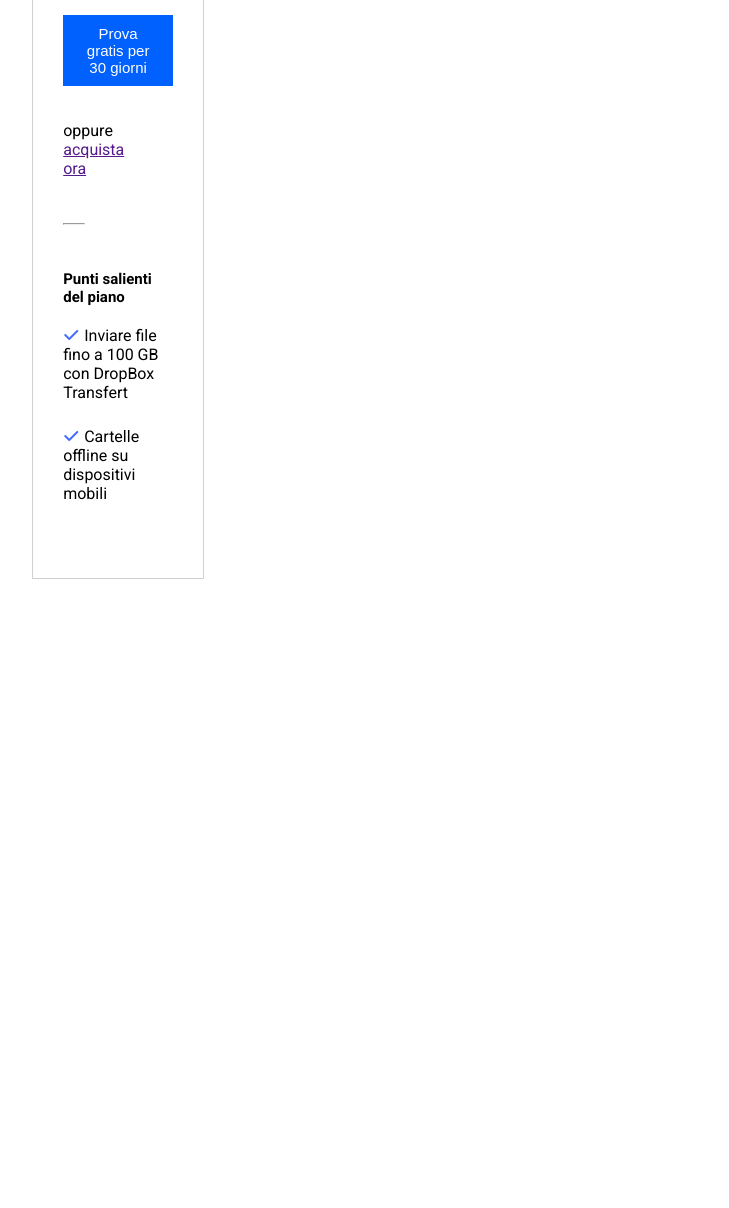
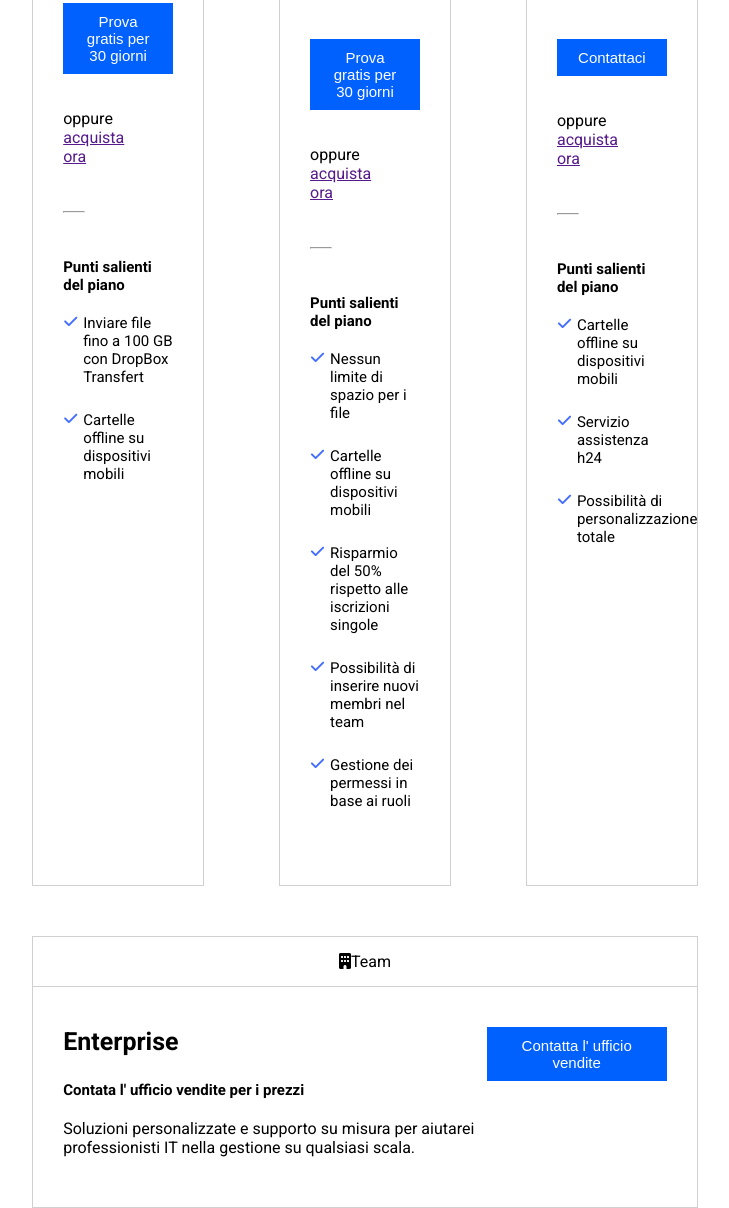
Before and after one commit to NicholasConti/htmlcss-dropbox, a plain HTML site: page index.html in a window 1280 px wide. Shown: the part 1929-3137 px from the top of the page, without its empty margins (275-1004 px from the left). Before the commit the page ends 2508 px from the top, so only its background shows below. Drawn offline with Linux system fonts and the light colour scheme.

Commit message:
section-plan

```diff
--- a/css/style.css
+++ b/css/style.css
@@ -42,7 +42,7 @@ h5{
     margin-bottom: 20px;
 }
 
-.body-table div{
+.table .body-table div{
     font-size: 13px;
     color: gray;
     margin-bottom: 50px;
@@ -160,26 +160,30 @@ h1{
 .tit-table{
     padding: 15px 0;
     text-align: center;
+    border-bottom: 1px solid #d0d0d3;
 }
 
-.table > div{
+.prices > .table{
     border: 1px solid #d0d0d3;
 }
+
 .body-table{
     padding: 40px 30px 50px;
 }
 
 .body-table .benefits li{
     margin-bottom: 25px;
-
+    display: flex;
+    font-size: 15px;
 }
 
 .prices .benefits i{
     margin-right: 5px;
 }
 
-.prices .body-table .btn{
+.prices .table .body-table .btn{
     margin: 35px 0;
+    width: 100%;
 }
 
 .prices .body-table hr{
@@ -192,3 +196,24 @@ h1{
     color: #426dff;
     font-weight: bold;
 }
+
+.enterprise{
+    border: 1px solid #d0d0d3;
+    width: 100%;
+}
+
+.enterprise > .body-table{
+    display: flex;
+    justify-content: space-between;
+
+}
+
+.enterprise > .body-table > div:first-child{
+    width: 75%;
+}
+
+.enterprise > .body-table > div:last-child{
+    align-self: flex-start;
+}
+
+/* --------------------------------------------------- */
--- a/index.html
+++ b/index.html
@@ -83,6 +83,72 @@
                             </ul>
                         </div>
                     </div>
+                    <div class="table">
+                        <div class="tit-table">
+                            <i class="fa-solid fa-users"></i>Team
+                        </div>
+                        <div class="body-table">
+                            <h3>Advanced</h3>
+                            <h5>€ 18.00</h5>
+                            <div>/utente/mese</div>
+                            <ul class="benefits">
+                                <li><i class="fa-solid fa-users"></i>3 o più utenti</li>
+                                <li><i class="fa-solid fa-folder"></i>Tutto lo spazio di cui ha bisogno il tuo team</li>
+                                <li><i class="fa-solid fa-share-nodes"></i>Sofisticate funzioni di controllo per tenere al sicuro tutti i file del tuo team</li>
+                            </ul>
+                            <button class="btn">Prova gratis per 30 giorni</button>
+                            <span>oppure <a href="">acquista ora</a></span>
+                            <hr>
+                            <h5>Punti salienti del piano</h5>
+                            <ul class="benefits">
+                                <li><i class="fa-sharp fa-solid fa-check"></i>Nessun limite di spazio per i file</li>
+                                <li><i class="fa-sharp fa-solid fa-check"></i>Cartelle offline su dispositivi mobili</li>
+                                <li><i class="fa-sharp fa-solid fa-check"></i>Risparmio del 50% rispetto alle iscrizioni singole</li>
+                                <li><i class="fa-sharp fa-solid fa-check"></i>Possibilità di inserire nuovi membri nel team</li>
+                                <li><i class="fa-sharp fa-solid fa-check"></i>Gestione dei permessi in base ai ruoli</li>
+                            </ul>
+                        </div>
+                    </div>
+                    <div class="table">
+                        <div class="tit-table">
+                            <i class="fa-solid fa-building"></i>Azienza
+                        </div>
+                        <div class="body-table">
+                            <h3>Enterprise</h3>
+                            <h5>Contattaci</h5>
+                            <div>-</div>
+                            <ul class="benefits">
+                                <li><i class="fa-solid fa-user"></i>10 o più utenti</li>
+                                <li><i class="fa-solid fa-folder"></i>Soluzioni personalizzabili per la tua azienda</li>
+                                <li><i class="fa-solid fa-share-nodes"></i>Assistenza personalizzata per aiutare gli amministratori in una gestione su larga scala</li>
+                            </ul>
+                            <button class="btn">Contattaci</button><br>
+                            <span>oppure <a href="">acquista ora</a></span>
+                            <hr>
+                            <h5>Punti salienti del piano</h5>
+                            <ul class="benefits">
+                                <li><i class="fa-sharp fa-solid fa-check"></i>Cartelle offline su dispositivi mobili</li>
+                                <li><i class="fa-sharp fa-solid fa-check"></i>Servizio assistenza h24</li>
+                                <li><i class="fa-sharp fa-solid fa-check"></i>Possibilità di personalizzazione totale</li>
+
+                            </ul>
+                        </div>
+                    </div>
+                    <div class="enterprise">
+                        <div class="tit-table"><i class="fa-solid fa-building"></i>Team</div>
+                        <div class="body-table">
+                            <div>
+                                <h3>Enterprise</h3>
+                                <h5>Contata l' ufficio vendite per i prezzi</h5>
+                                <p>Soluzioni personalizzate e supporto su misura per aiutarei professionisti IT nella gestione su qualsiasi scala.</p>
+                            </div>
+                            <div>
+                                <button class="btn">Contatta l' ufficio vendite</button>
+
+                            </div>
+                        </div>
+                    </div>
+
                 </div>
             </div>
         </section>
```
